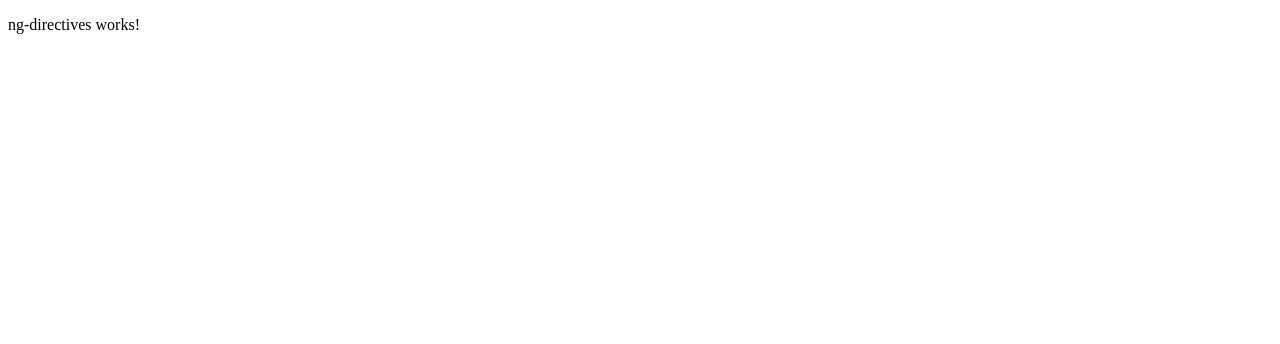
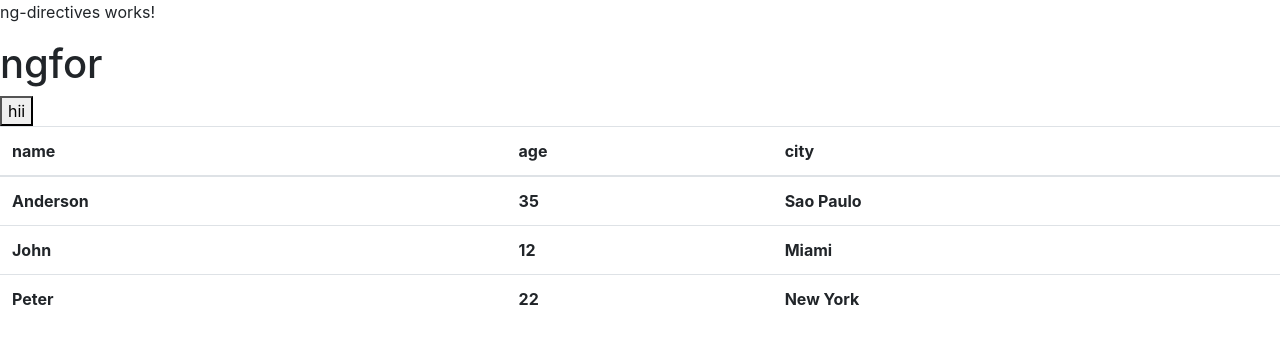
Before and after one commit to ShivaKumarReddyB/Angular, an Angular app in the folder gp/: page / in a window 1280 px wide. Shown: the top 344 px of the page. Built offline with nearby package versions, Linux system fonts and the light colour scheme.

Commit message:
bootstrap

```diff
--- a/gp/angular.json
+++ b/gp/angular.json
@@ -24,9 +24,14 @@
               "src/assets"
             ],
             "styles": [
-              "src/styles.css"
+              "src/styles.css",
+               "node_modules/bootstrap/dist/css/bootstrap.min.css"
+
             ],
-            "scripts": []
+            "scripts": [
+              "node_modules/jquery/dist/jquery.min.js",
+              "node_modules/bootstrap/dist/js/bootstrap.min.js"
+            ]
           },
           "configurations": {
             "production": {
@@ -89,9 +94,13 @@
               "src/assets"
             ],
             "styles": [
-              "src/styles.css"
+              "src/styles.css",
+              "node_modules/bootstrap/dist/css/bootstrap.min.css"
             ],
-            "scripts": []
+            "scripts": [
+              "node_modules/jquery/dist/jquery.min.js",
+              "node_modules/bootstrap/dist/js/bootstrap.min.js"
+            ]
           }
         },
         "lint": {
--- a/gp/package.json
+++ b/gp/package.json
@@ -19,6 +19,9 @@
     "@angular/platform-browser": "~8.2.8",
     "@angular/platform-browser-dynamic": "~8.2.8",
     "@angular/router": "~8.2.8",
+    "bootstrap": "^4.3.1",
+    "jquery": "^3.4.1",
+    "popper.js": "^1.15.0",
     "rxjs": "~6.4.0",
     "tslib": "^1.10.0",
     "zone.js": "~0.9.1"
--- a/gp/src/app/ng-directives/ng-directives.component.html
+++ b/gp/src/app/ng-directives/ng-directives.component.html
@@ -1 +1,34 @@
 <p>ng-directives works!</p>
+<!-- <h1 *ngIf="phone.length">ngif</h1>
+
+<table *ngIf='phone'>
+  <tr>
+    <th>iphone</th>
+    <th>asus</th>
+    <th>nokia</th>
+  </tr>
+</table>
+<button (click)="changeOnClick()">click me</button>
+<p *ngIf="working">working with function</p> -->
+<h1>ngfor</h1>
+<!-- <div *ngFor='let phones of phone; let i=index '>
+  {{i+1}}.{{phones}}
+</div> -->
+
+<button class="primary">hii</button>
+<div><table class="table">
+  <thead>
+    <tr>
+      <th>name</th>
+      <th>age</th>
+      <th>city</th>
+    </tr>
+  </thead>
+   <tr *ngFor='let p of people'>
+     <th>{{p.name }}</th>
+     <th>{{p.age}}</th>
+     <th>{{p.city}}</th>
+
+   </tr>
+  </table>
+</div>
--- a/gp/src/app/ng-directives/ng-directives.component.ts
+++ b/gp/src/app/ng-directives/ng-directives.component.ts
@@ -6,7 +6,28 @@ import { Component, OnInit } from '@angular/core';
   styleUrls: ['./ng-directives.component.css']
 })
 export class NgDirectivesComponent implements OnInit {
+     phone: any[] =  ['asus', 'iphone', 'nokia', 'mi'];
+      num:number = 0;
 
+      people: any[] = [
+        { name: 'Anderson', age: 35, city: 'Sao Paulo' },
+         { name: 'John', age: 12, city: 'Miami' },
+        { name: 'Peter', age: 22, city: 'New York' }
+        ];
+
+
+
+
+
+
+
+
+
+   working: boolean = true;
+
+   changeOnClick() {
+      this.working = ! this.working;
+   }
   constructor() { }
 
   ngOnInit() {
```
Also changed, not shown: 2 other files (tests, documents, lock files or other folders).
